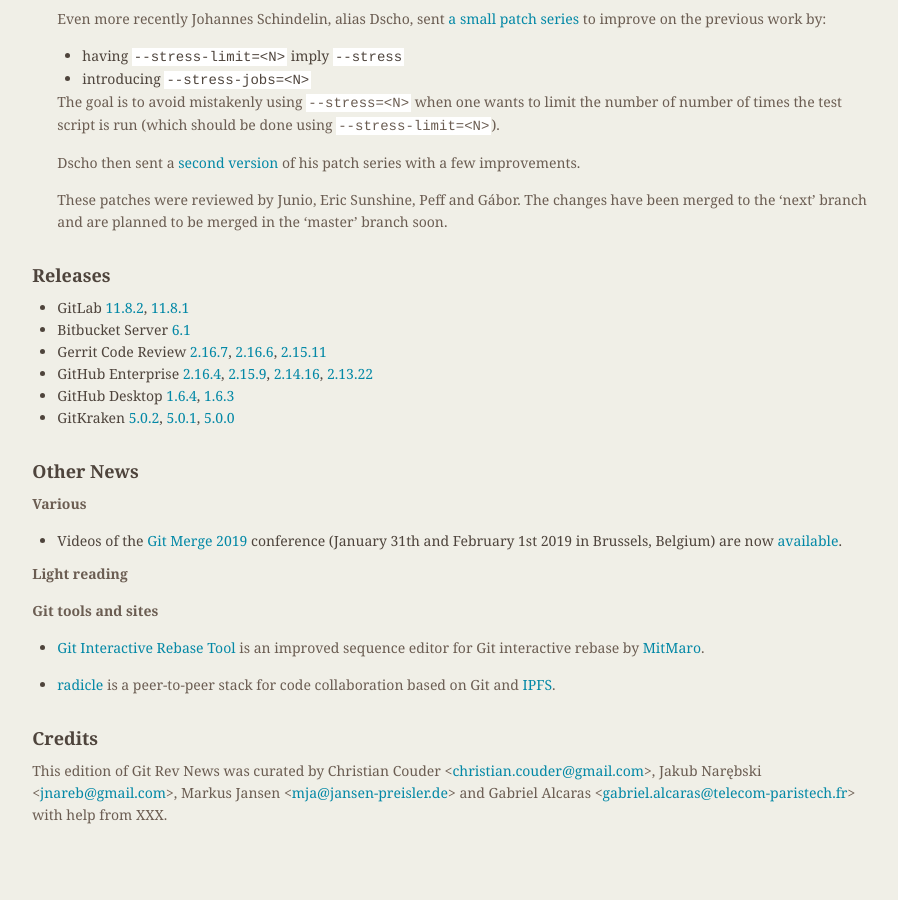
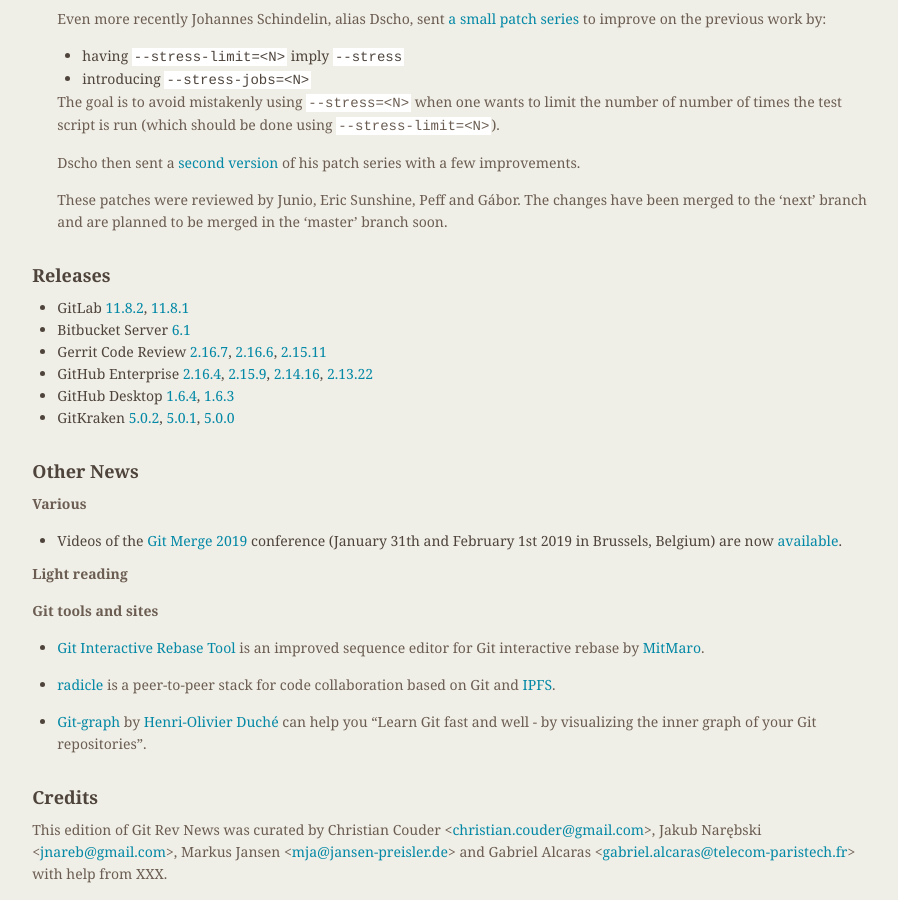
Before and after one commit to git/git.github.io, a Jekyll site: the page built from rev_news/drafts/edition-49.md, in a window 1280 px wide and 900 px high, scrolled down 1079 px. Shown: the whole window, without its empty margins (339-1237 px from the left). Built offline with Jekyll 4.4.1, drawn with Linux system fonts in a browser that asks for light colours; before the commit the page ends 1920 px from its top, so only the background shows below that.

Commit message:
rn-49: add news about git-graph

```diff
--- a/rev_news/drafts/edition-49.md
+++ b/rev_news/drafts/edition-49.md
@@ -151,6 +151,11 @@
 * [radicle](http://radicle.xyz/) is a peer-to-peer stack for code
   collaboration based on Git and [IPFS](https://ipfs.io/).
 
+* [Git-graph](https://github.com/hoduche/git-graph) by
+  [Henri-Olivier Duché](https://github.com/hoduche)
+  can help you "Learn Git fast and well - by visualizing the inner graph of your Git
+  repositories".
+
 ## Credits
 
 This edition of Git Rev News was curated by
```
